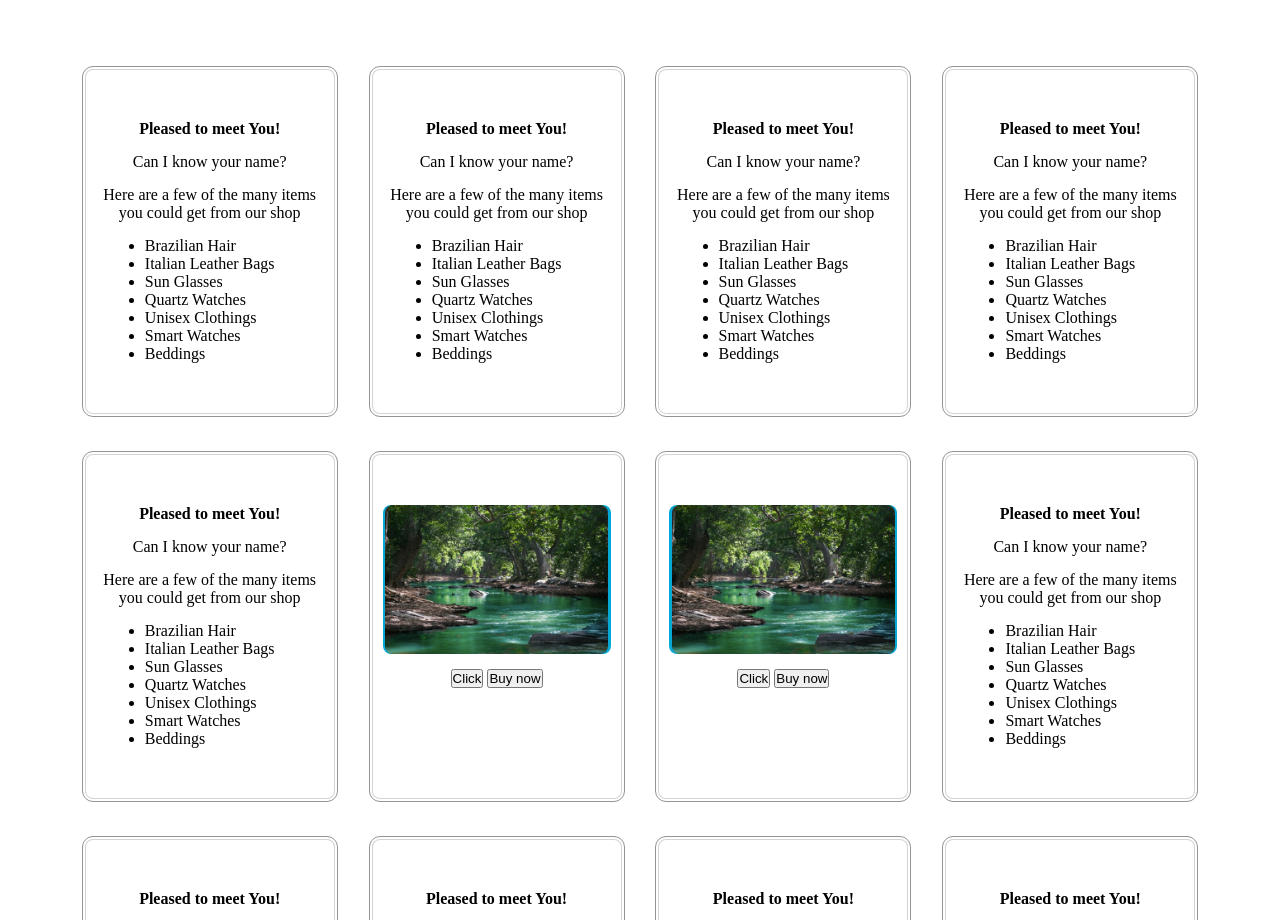
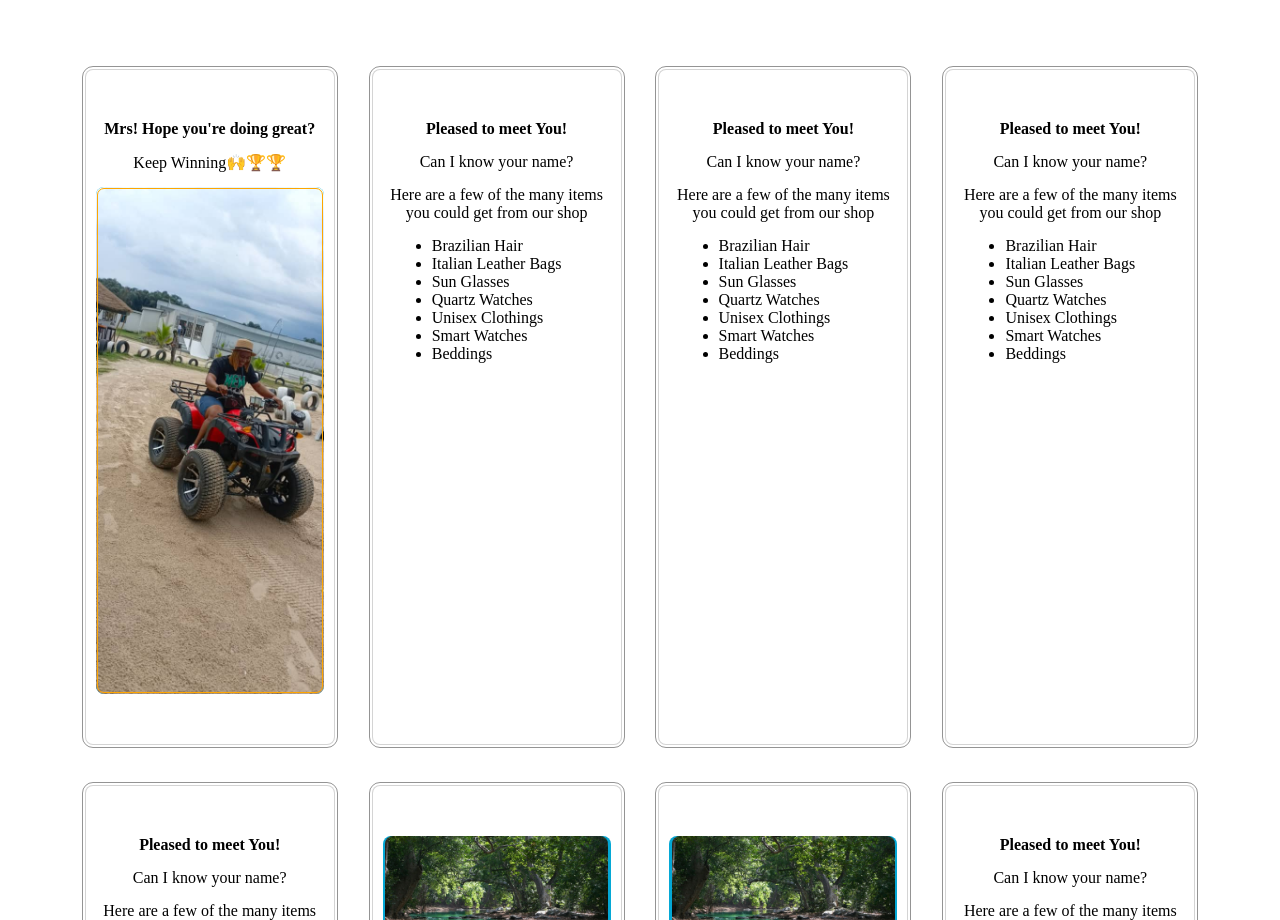
Before and after one commit to AdodeK/Hulos, a plain HTML site: page index.html in a window 1280 px wide. Shown: the part 820-1740 px from the top of the page. Drawn offline with Linux system fonts and the light colour scheme.

Commit message:
Mrs temporarily added

```diff
--- a/index.html
+++ b/index.html
@@ -47,18 +47,11 @@
     </main>
     <section class="gird">
         <div id="o1">
-            <h4>Pleased to meet You!</h4>
-            <p>Can I know your name?</p>
-            <p>Here are a few of the many items you could get from our shop</p>
-            <ul>
-                <li>Brazilian Hair</li>
-                <li>Italian Leather Bags</li>
-                <li>Sun Glasses</li>
-                <li>Quartz Watches</li>
-                <li>Unisex Clothings</li>
-                <li>Smart Watches</li>
-                <li>Beddings</li>
-            </ul>
+            <h4>Mrs! Hope you're doing great?</h4>
+            <p>Keep Winning🙌🏆🏆</p>
+            <figure>
+                <img src="./assets/mrs.jpg" alt="Mrs" width="486" height="1080" style="display: block;">
+            </figure>
         </div>
         <div id="o2">
             <h4>Pleased to meet You!</h4>
--- a/main.css
+++ b/main.css
@@ -253,6 +253,18 @@ section.gird > div {
   padding: 50px 10px;
   text-align: center;
 }
+
+#o1 figure {
+  width: 100%;
+  outline: 1px double orange;
+  outline-offset: -2px;
+}
+
+#o1 figure img {
+  width: 100%;
+  height: auto;
+}
+
 section.gird > div:hover {
   transform: translateY(-3px);
   transition-duration: 0.1s;
```
Also changed, not shown: assets/mrs.jpg (added).
